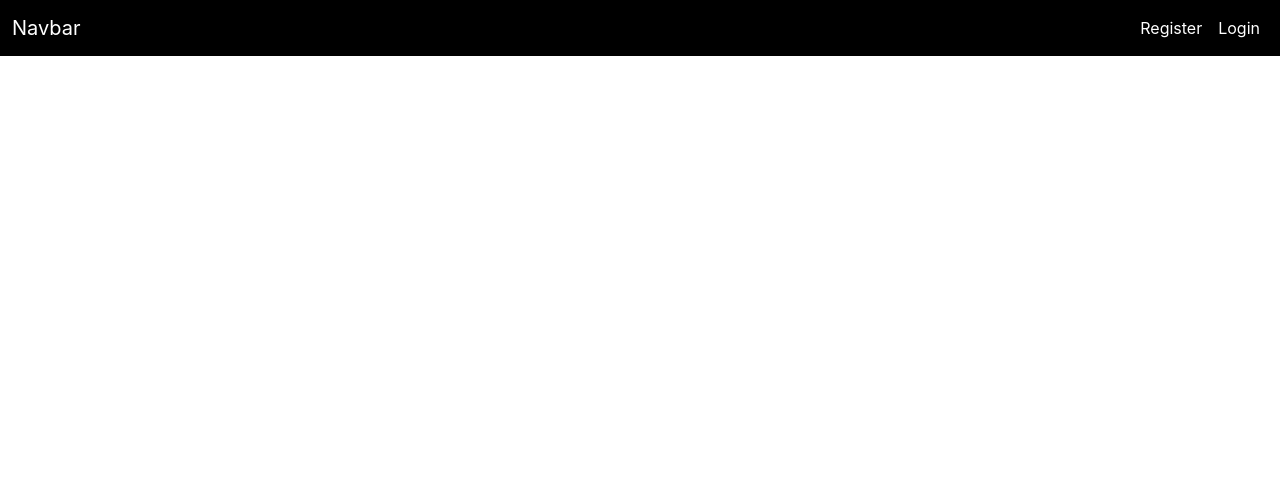
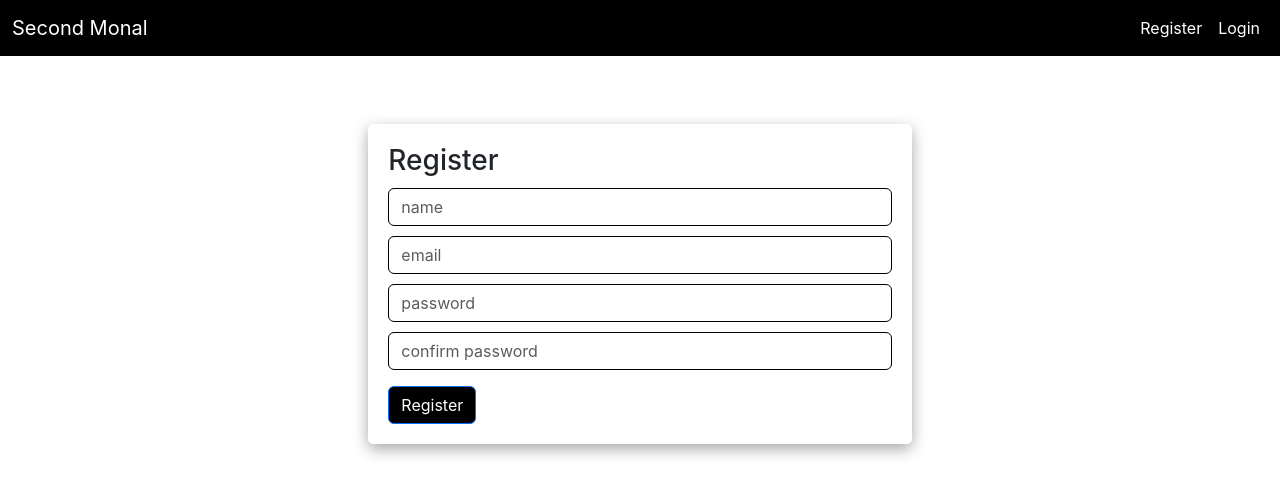
Before and after one commit to Shahzaib-Irfan/Second-Monal-Hotel, a React (Create React App) app in the folder my-react-app/: page /Register in a window 1280 px wide. Shown: the top 496 px of the page. Built offline with nearby package versions, Linux system fonts and the light colour scheme.

Commit message:
success loader error register screen login screen

```diff
--- a/my-react-app/package.json
+++ b/my-react-app/package.json
@@ -12,6 +12,7 @@
     "react-dom": "^18.2.0",
     "react-router-dom": "^6.18.0",
     "react-scripts": "5.0.1",
+    "react-spinners": "^0.13.8",
     "web-vitals": "^2.1.4"
   },
   "scripts": {
--- a/my-react-app/src/App.js
+++ b/my-react-app/src/App.js
@@ -4,6 +4,8 @@ import Navbar from  './components/navbar';
 import {Route, BrowserRouter , Routes,  Link} from 'react-router-dom';
 import Homescreen from './screens/Homescreen';
 import Bookingscreen from './screens/Bookingscreen';
+import Loginscreen from './screens/Loginscreen';
+import Registerscreen from './screens/Registerscreen';
 
 function App() {
   return (
@@ -13,6 +15,8 @@ function App() {
         <Routes>
           <Route path="/home" exact Component={Homescreen} />
           <Route path="/book/:roomid" exact Component={Bookingscreen} />
+          <Route path="/Login" exact Component={Loginscreen} />
+          <Route path="/Register" exact Component={Registerscreen} />
         </Routes>
       </BrowserRouter>
     </div>
--- /dev/null
+++ b/my-react-app/src/components/Error.js
@@ -0,0 +1,11 @@
+import React from 'react'
+
+function Error() {
+  return (
+    <div class="alert alert-danger" role="alert">
+        There is an Error Check it out!
+    </div>
+  )
+}
+
+export default Error
--- /dev/null
+++ b/my-react-app/src/components/Loader.js
@@ -0,0 +1,31 @@
+import React, { useState } from 'react';
+import { HashLoader } from 'react-spinners';
+
+function Loader() {
+  const [loading, setLoading] = useState(true);
+  const [color, setColor] = useState("#ffffff");
+
+  const override = {
+    display: "block",
+    margin: "0 auto",
+    borderColor: "red",
+    textAlign : "center"
+  };
+
+  return (
+    <div style={{marginTop : "150px" }}>
+        <div className="sweet-loading">
+            <HashLoader
+                color='#000'
+                loading={loading}
+                css={override}
+                size={80}
+                aria-label="Loading Spinner"
+                data-testid="loader"
+            />
+        </div>
+    </div>
+  );
+}
+
+export default Loader;
--- a/my-react-app/src/components/navbar.js
+++ b/my-react-app/src/components/navbar.js
@@ -5,7 +5,7 @@ function Navbar() {
     <nav className="navbar navbar-expand-lg navbar-dark" style={{ backgroundColor: 'black' }}>
       <div className="container-fluid">
         <a className="navbar-brand" href="#" style={{ color: 'white' }}>
-          Navbar
+          Second Monal
         </a>
         <button
           className="navbar-toggler"
@@ -21,12 +21,12 @@ function Navbar() {
         <div className="collapse navbar-collapse" id="navbarNav">
           <ul className="navbar-nav ms-auto">
             <li className="nav-item">
-              <a className="nav-link" href="#" style={{ color: 'white' }}>
+              <a className="nav-link" href="http://localhost:3000/Register" style={{ color: 'white' }}>
                 Register
               </a>
             </li>
             <li className="nav-item">
-              <a className="nav-link" href="#" style={{ color: 'white' }}>
+              <a className="nav-link" href="http://localhost:3000/Login" style={{ color: 'white' }}>
                 Login
               </a>
             </li>
--- a/my-react-app/src/index.css
+++ b/my-react-app/src/index.css
@@ -31,3 +31,9 @@ code {
   border-radius: 5px;
   padding: 20px;
 }
+
+input {
+  box-shadow: none !important;
+  margin-top: 10px;
+  border: 1px solid black !important;
+}
--- a/my-react-app/src/screens/Bookingscreen.js
+++ b/my-react-app/src/screens/Bookingscreen.js
@@ -1,6 +1,8 @@
 import axios from 'axios';
 import React, { useState, useEffect } from 'react';
 import { useParams } from 'react-router-dom';
+import Loader from '../components/Loader';
+import Error from '../components/Error';
 
 function Bookingscreen() {
   let { roomid } = useParams();
@@ -31,9 +33,9 @@ function Bookingscreen() {
   return (
     <div className='m-5'>
         {loading ? (
-            <h1>Loading...</h1>
+            <Loader/>
         ) : error ? (
-            <h1>Error...</h1>
+            <Error/>
         ) : (
         <div>
             <div className='row justify-content-center mt-3 bs'>
--- a/my-react-app/src/screens/Homescreen.js
+++ b/my-react-app/src/screens/Homescreen.js
@@ -1,6 +1,8 @@
 import React, { useEffect, useState } from 'react';
 import axios from 'axios';
 import Room from '../components/Room';
+import Loader from '../components/Loader';
+import Error from '../components/Error';
 
 
 function Homescreen() {
@@ -29,9 +31,9 @@ function Homescreen() {
         <div className='container'>
             <div className='row justify-content-center mt-5'>
                 {loading ? (
-                    <h1>Loading....</h1>
+                    <Loader/>
                 ) : error ? (
-                    <h1>Error</h1>
+                    <Error/>
                 ) : rooms.length === 0 ? (
                     <h1>No rooms available</h1>
                 ) : (
--- /dev/null
+++ b/my-react-app/src/screens/Loginscreen.js
@@ -0,0 +1,28 @@
+import e from 'cors'
+import React , {useState , useEffect} from 'react'
+
+
+function Loginscreen() {
+    const [email , setemail] = useState('')
+    const [password , setpassword] = useState('')
+
+    function Login() {
+            const user = {
+                email,password
+            }
+            console.log(user);
+    }
+
+  return (
+    <div className='row justify-content-center mt-5'>
+        <div className='col-md-5 bs'>
+            <h3>Login</h3>
+            <input type='text' className='form-control' placeholder='email' value={email} onChange={(e) => setemail(e.target.value)}/>
+            <input type='text' className='form-control' placeholder='password' value={password} onChange={(e) => setpassword(e.target.value)}/>
+            <button className='btn btn-primary mt-3' style={{ backgroundColor: 'black', color: 'white' , boxShadow: 'none'}} onClick={Login}>Login</button>
+        </div>
+    </div>
+  )
+}
+
+export default Loginscreen
--- /dev/null
+++ b/my-react-app/src/screens/Registerscreen.js
@@ -0,0 +1,40 @@
+import e from 'cors'
+import React , {useState , useEffect} from 'react'
+
+
+function Registerscreen() {
+    const [name , setname] = useState('')
+    const [email , setemail] = useState('')
+    const [password , setpassword] = useState('')
+    const [confirmPassword , setconfirmpassword] = useState('')
+
+    function Register() {
+
+        if(password == confirmPassword)
+        {
+            const user = {
+                name,email,password,confirmPassword
+            }
+            console.log(user);
+        }
+        else
+        {
+            alert("password did not match");
+        }
+    }
+
+  return (
+    <div className='row justify-content-center mt-5'>
+        <div className='col-md-5 bs'>
+            <h3>Register</h3>
+            <input type='text' className='form-control' placeholder='name' value={name} onChange={(e) => setname(e.target.value)}/>
+            <input type='text' className='form-control' placeholder='email' value={email} onChange={(e) => setemail(e.target.value)}/>
+            <input type='text' className='form-control' placeholder='password' value={password} onChange={(e) => setpassword(e.target.value)}/>
+            <input type='text' className='form-control' placeholder='confirm password' value={confirmPassword} onChange={(e) => setconfirmpassword(e.target.value)}/>
+            <button className='btn btn-primary mt-3' style={{ backgroundColor: 'black', color: 'white' , boxShadow: 'none'}} onClick={Register}>Register</button>
+        </div>
+    </div>
+  )
+}
+
+export default Registerscreen
```
Also changed, not shown: my-react-app/src/components/Success.js (added, +11 -0 lines), 1 other file (tests, documents, lock files or other folders).
